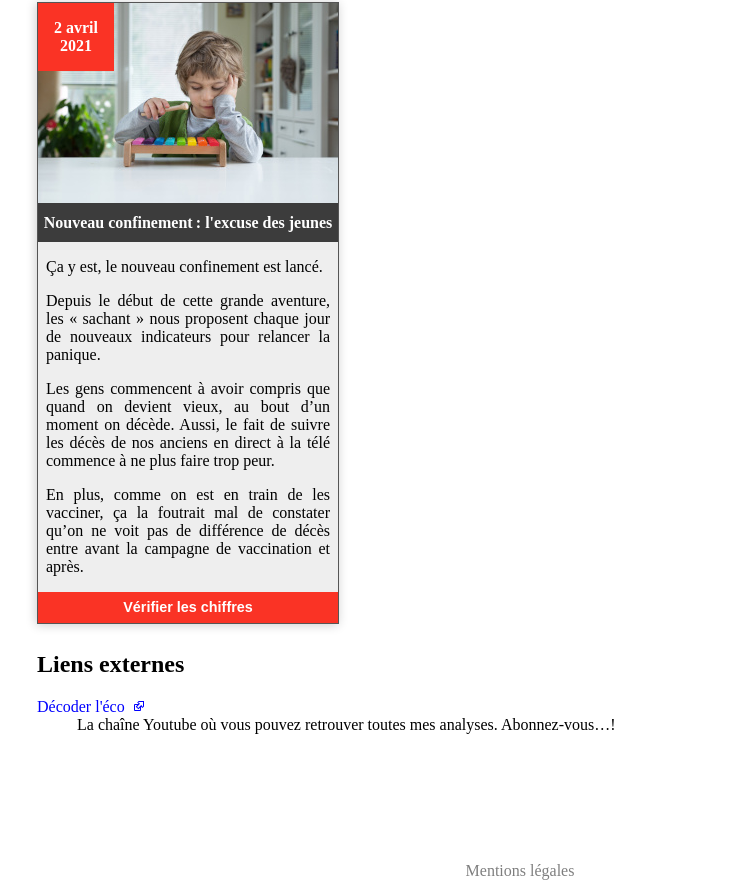
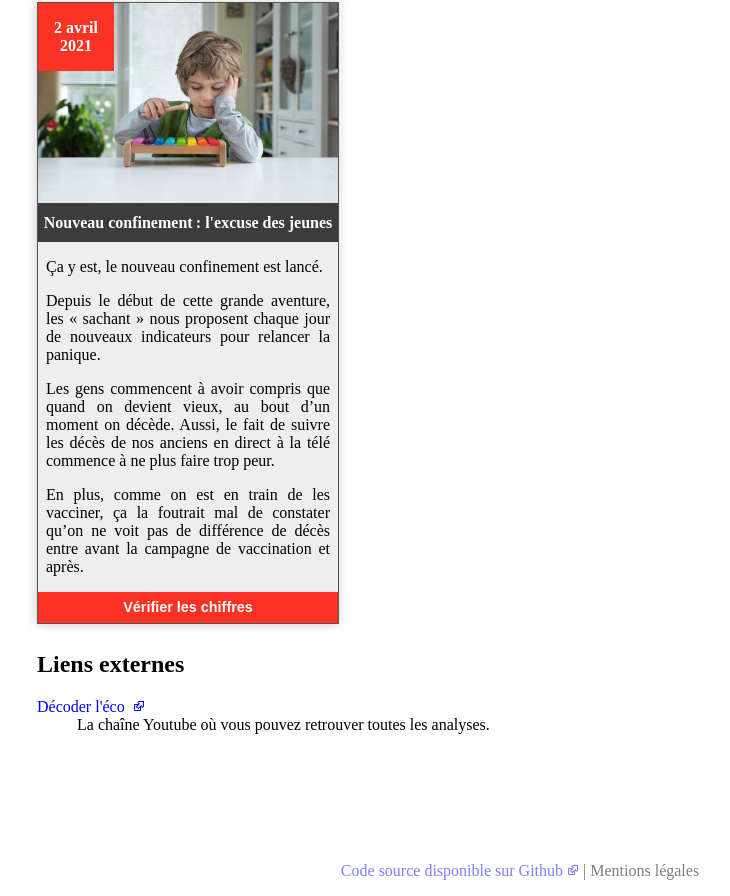
Before and after one commit to jefb31/decoder-la-covid, a plain HTML site: page index.html in a window 1280 px wide. Shown: the part 304-1200 px from the top of the page, without its empty margins (120-850 px from the left). Drawn offline with Linux system fonts and the light colour scheme; a web font is replaced by a local one.

```diff
--- a/index.html
+++ b/index.html
@@ -71,7 +71,7 @@
 				</a>
 			</dt>
 				<dd>
-					La chaîne Youtube où vous pouvez retrouver toutes mes analyses. Abonnez-vous&#8230;!
+					La chaîne Youtube où vous pouvez retrouver toutes les analyses.
 				<dd>
 
 		</dl>
@@ -79,7 +79,7 @@
 
     <footer>
         <p>
-            <a href="mentions-legales.html">Mentions légales</a>
+            <a href="https://github.com/BorisPAING/decoder-la-covid">Code source disponible sur Github</a> | <a href="mentions-legales.html">Mentions légales</a>
         </p>
     </footer>
 
```
Also changed, not shown: 1 other file.
